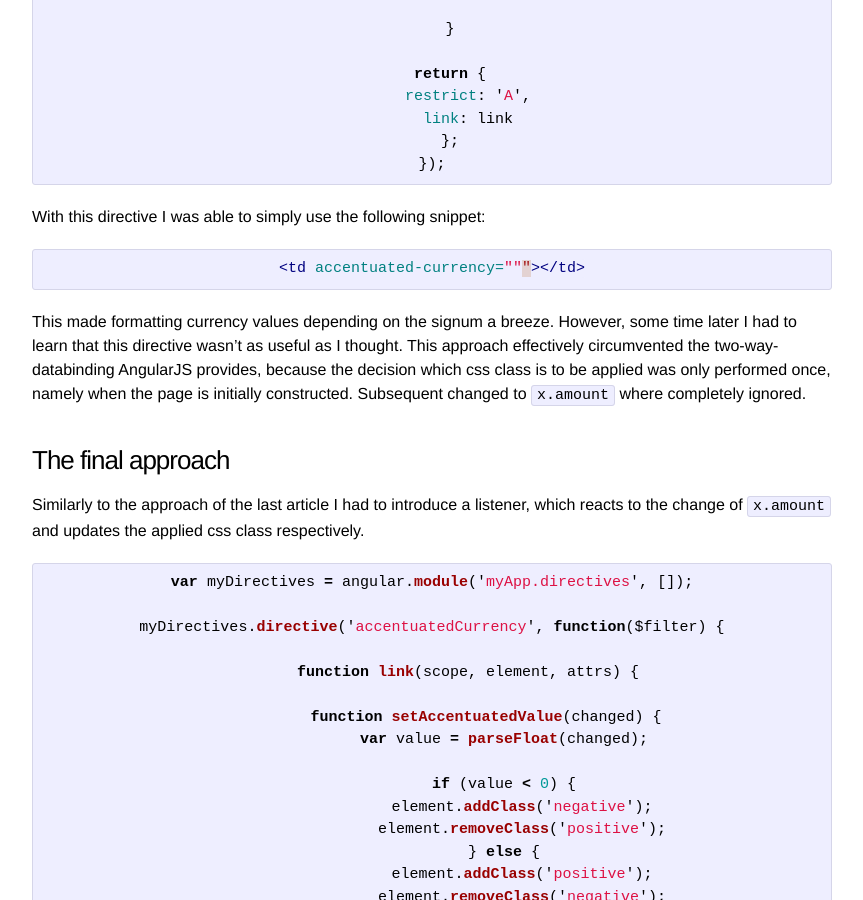
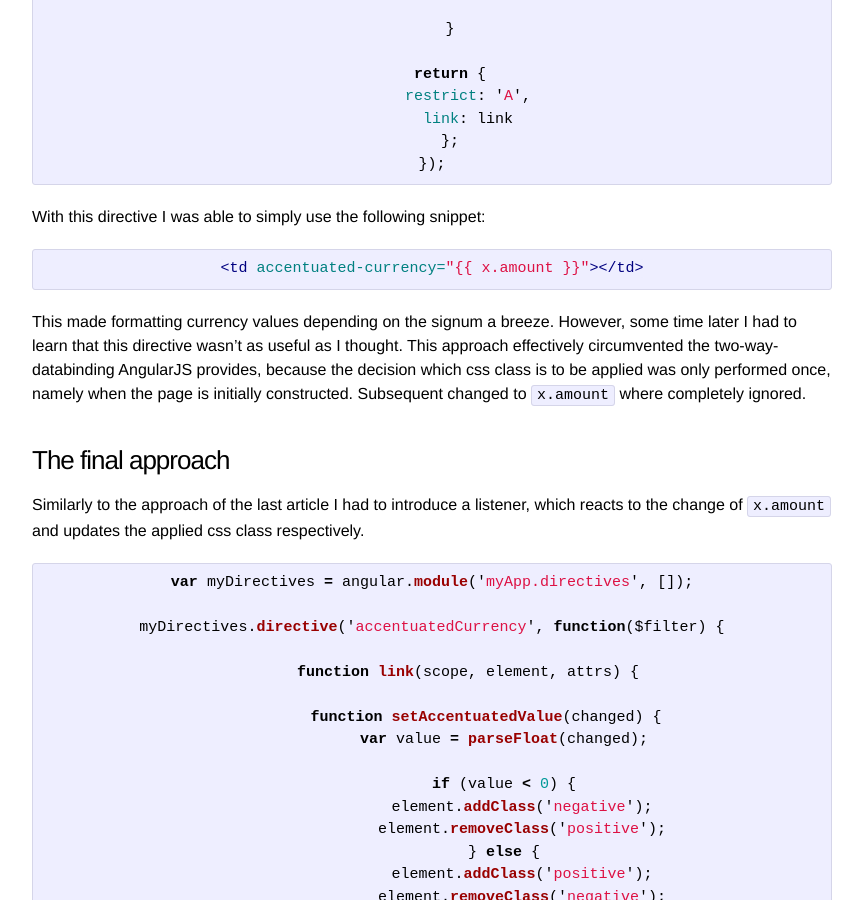
Before and after one commit to omilke/omilke.github.io, a Jekyll site: the page built from _posts/2015-01-08-angularjs-directives-put-to-use-part-ii.md, in a window 1280 px wide and 900 px high, scrolled down 1396 px. Shown: the whole window, without its empty margins (208-1071 px from the left). Built offline with Jekyll 4.4.1, drawn with Linux system fonts in a browser that asks for light colours; nearby versions of some CDN libraries.

Commit message:
escaped angular expressions

```diff
--- a/_posts/2015-01-08-angularjs-directives-put-to-use-part-ii.md
+++ b/_posts/2015-01-08-angularjs-directives-put-to-use-part-ii.md
@@ -61,7 +61,7 @@ myDirectives.directive('accentuatedCurrency', function($filter) {
 With this directive I was able to simply use the following snippet:
 
 {% highlight HTML %}
-<td accentuated-currency=""{{x.amount" }}"></td>
+<td accentuated-currency="{{ "{{ x.amount " }}}}"></td>
 {% endhighlight %}
 
 This made formatting currency values depending on the signum a breeze. However, some time later I had to learn that this directive wasn't as useful as I thought. This approach
```
